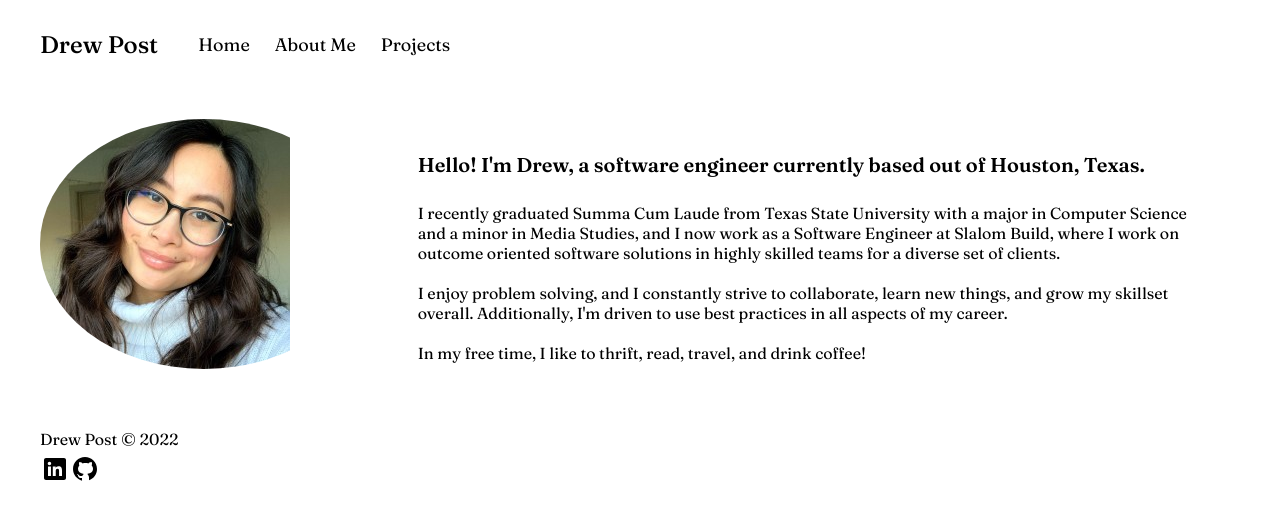
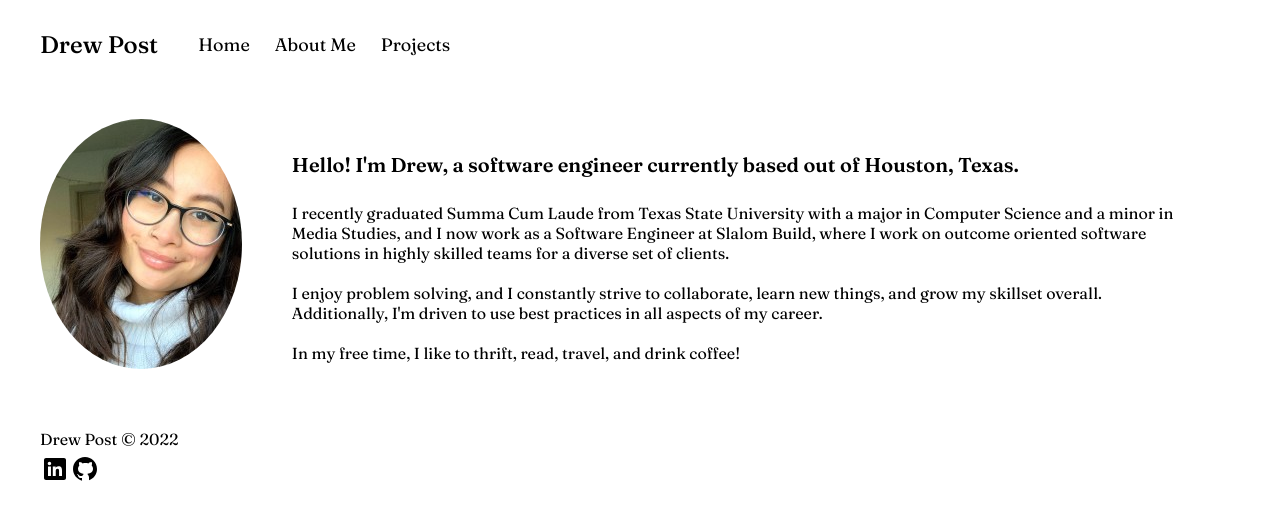
Before and after one commit to drew-post/personal-website, an Angular app: page /about in a window 1280 px wide. Shown: the top 520 px of the page. Built offline with nearby package versions, Linux system fonts and the light colour scheme.

Commit message:
Fix dimensions again

```diff
--- a/src/app/components/about/about.component.scss
+++ b/src/app/components/about/about.component.scss
@@ -9,7 +9,7 @@
     }
 
     &__drew-image {
-        width: 925px;
+        width: 490px;
         height: 250px;
         border: none;
         background: url("../../../assets/images/drew.jpg") no-repeat;
```
